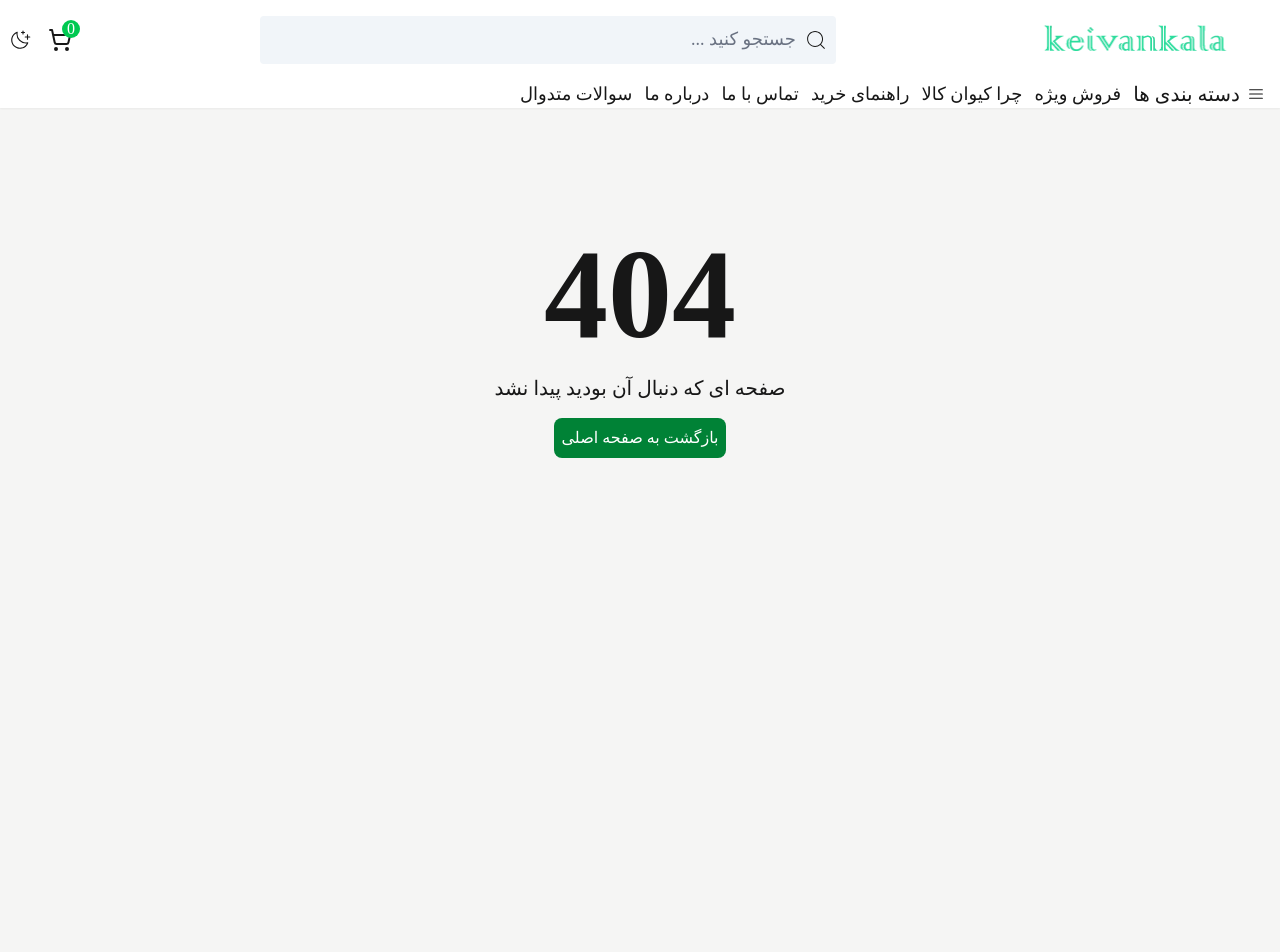
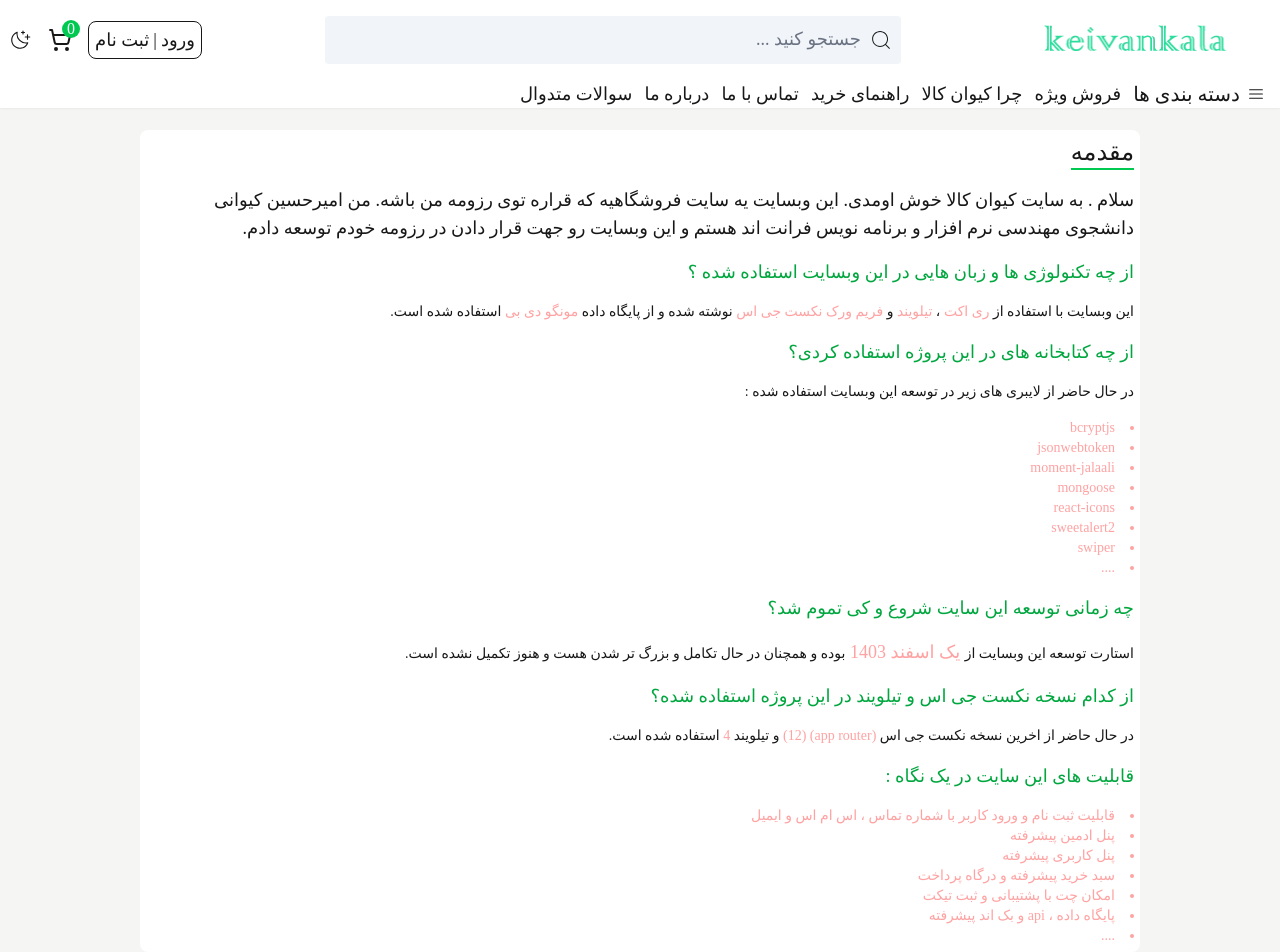
Before and after one commit to Amirkvni/keivanKala, a Next.js app: page /about-us in a window 1280 px wide. Before the commit this address had no page. Shown: the top 952 px of the page. Before the commit the page ends 800 px from the top, so only its background shows below. Built offline with nearby package versions, Linux system fonts and the light colour scheme.

Commit message:
feat : coding about us page

```diff
--- /dev/null
+++ b/src/app/about-us/page.jsx
@@ -0,0 +1,16 @@
+import Footer from "@/components/modules/footer/Footer";
+import Header from "@/components/modules/header/Header";
+import Description from "@/components/templates/about-us/Description";
+import React from "react";
+
+function page() {
+  return (
+    <>
+      <Header />
+      <Description />
+      <Footer />
+    </>
+  );
+}
+
+export default page;
--- /dev/null
+++ b/src/app/special-offers/[name]/page.jsx
@@ -0,0 +1,20 @@
+import Footer from "@/components/modules/footer/Footer";
+import Header from "@/components/modules/header/Header";
+import Shop from "@/components/templates/search/Shop";
+import connectToDB from "@/configs/db";
+import ProductModel from "@/models/Product";
+export default async function page({ params }) {
+  const { name } = await params;
+  connectToDB();
+  const products = await ProductModel.find({
+    category: "Specialoffers",
+    type: name,
+  });
+  return (
+    <>
+      <Header />
+      <Shop products={JSON.parse(JSON.stringify(products))} />
+      <Footer />
+    </>
+  );
+}
--- a/src/components/modules/header/Header.jsx
+++ b/src/components/modules/header/Header.jsx
@@ -117,7 +117,7 @@ function Header({ isLogin }) {
                 />
               </div>
               <div className="flex gap-x-4 items-center">
-                {/* <Link href="/profile">
+                <Link href="/profile">
                   {isLogin ? (
                     <CiUser className="text-2xl" />
                   ) : (
@@ -130,7 +130,7 @@ function Header({ isLogin }) {
                       <span>ثبت نام</span>
                     </Link>
                   )}
-                </Link> */}
+                </Link>
                 <Link
                   href="/checkout-cart"
                   className="relative "
@@ -258,7 +258,7 @@ function Header({ isLogin }) {
                 <Link href="/" className="text-lg	">
                   تماس با ما
                 </Link>
-                <Link href="/" className="text-lg">
+                <Link href="/about-us" className="text-lg">
                   درباره ما
                 </Link>
                 <Link href="/" className="text-lg">
--- /dev/null
+++ b/src/components/templates/about-us/Description.jsx
@@ -0,0 +1,71 @@
+import React from "react";
+
+function Description() {
+  return (
+    <div className="contianer mt-[130px] mx-auto w-[1000px] flex flex-col gap-y-4 bg-white p-6 rounded-lg">
+      <h2 className=" border-b-green-500 border-b-2 w-fit text-2xl">مقدمه </h2>
+      <p className="text-lg">
+        سلام . به سایت کیوان کالا خوش اومدی. این وبسایت یه سایت فروشگاهیه که
+        قراره توی رزومه من باشه. من امیرحسین کیوانی دانشجوی مهندسی نرم افزار و
+        برنامه نویس فرانت اند هستم و این وبسایت رو جهت قرار دادن در رزومه خودم
+        توسعه دادم.
+      </p>
+      <span className="text-lg text-green-600">
+        از چه تکنولوژی ها و زبان هایی در این وبسایت استفاده شده ؟
+      </span>
+      <p className="text-sm ">
+        این وبسایت با استفاده از <span className="text-red-300 ">ری اکت </span>،
+        <span className="text-red-300 "> تیلویند </span>و
+        <span className="text-red-300 "> فریم ورک نکست جی اس </span>
+        نوشته شده و از پایگاه داده
+        <span className="text-red-300 "> مونگو دی بی </span> استفاده شده است.
+      </p>
+      <span className="text-lg text-green-600">
+        از چه کتابخانه های در این پروژه استفاده کردی؟
+      </span>
+      <p className="text-sm ">
+        در حال حاضر از لایبری های زیر در توسعه این وبسایت استفاده شده :
+      </p>
+      <ul className="text-red-300 list-disc list-inside text-sm ">
+        <li>bcryptjs</li>
+        <li>jsonwebtoken</li>
+        <li>moment-jalaali</li>
+        <li>mongoose</li>
+        <li>react-icons</li>
+        <li>sweetalert2</li>
+        <li>swiper</li>
+        <li>....</li>
+      </ul>
+      <span className="text-lg text-green-600">
+        چه زمانی توسعه این سایت شروع و کی تموم شد؟
+      </span>
+      <p className="text-sm ">
+        استارت توسعه این وبسایت از
+        <span className="text-lg text-red-300"> یک اسفند 1403 </span> بوده و
+        همچنان در حال تکامل و بزرگ تر شدن هست و هنوز تکمیل نشده است.
+      </p>
+      <span className="text-green-600 text-lg">
+        از کدام نسخه نکست جی اس و تیلویند در این پروژه استفاده شده؟
+      </span>
+      <p className="text-sm ">
+        در حال حاضر از اخرین نسخه نکست جی اس
+        <span className="text-red-300"> (app router) (12)</span> و تیلویند
+        <span className="text-red-300"> 4 </span> استفاده شده است.
+      </p>
+      <span className="text-lg text-green-600">
+        قابلیت های این سایت در یک نگاه :
+      </span>
+      <ul className="text-red-300 list-disc list-inside text-sm ">
+        <li>قابلیت ثبت نام و ورود کاربر با شماره تماس ، اس ام اس و ایمیل</li>
+        <li>پنل ادمین پیشرفته</li>
+        <li>پنل کاربری پیشرفته</li>
+        <li>سبد خرید پیشرفته و درگاه پرداخت</li>
+        <li>امکان چت با پشتیبانی و ثبت تیکت</li>
+        <li>پایگاه داده ، api و بک اند پیشرفته </li>
+        <li>....</li>
+      </ul>
+    </div>
+  );
+}
+
+export default Description;
--- a/src/components/templates/index/slider/Slider.jsx
+++ b/src/components/templates/index/slider/Slider.jsx
@@ -12,6 +12,7 @@ import myPicture from "@/../public/images/main-banner-top.jpg";
 import mainSliderOne from "@/../public/images/main-slider-1.jpg";
 import mainSliderTwo from "@/../public/images/main-slider-2.jpg";
 import mainSliderThree from "@/../public/images/main-slider-3.jpg";
+import Link from "next/link";
 function Slider() {
   return (
     <div className="container mx-auto mt-[140px] flex flex-col 2xl:flex-row  ">
@@ -27,33 +28,39 @@ function Slider() {
         className="mySwiper1 rounded-lg overflow-hidden "
       >
         <SwiperSlide>
+          <Link href="/">
             <Image
               src={mainSliderOne}
               alt="mainSliderOne"
               width={10000}
               height={10000}
             />
+          </Link>
         </SwiperSlide>
         <SwiperSlide>
+          <Link href="/special-offers/shoes">
             <Image
               src={mainSliderTwo}
               alt="mainSliderTwo"
               width={10000}
               height={10000}
             />
+          </Link>
         </SwiperSlide>
         <SwiperSlide>
+          <Link href="/special-offers/shirts">
             <Image
               src={mainSliderThree}
               alt="mainSliderThree"
               width={10000}
               height={10000}
             />
+          </Link>
         </SwiperSlide>
       </Swiper>
 
       <div className=" 2xl:flex-col gap-y-2  rounded-lg overflow-hidden hidden md:flex p-5 2xl:p-0 gap-x-1 ">
-        <div className="w-2/4 2xl:w-[440px]">
+        <Link href="/special-offers/bags" className="w-2/4 2xl:w-[440px]">
           <Image
             src={myPicture}
             alt="GIF Animation"
@@ -61,10 +68,13 @@ function Slider() {
             width={10000}
             height={10000}
           />
-        </div>
-        <div className="2xl:w-[440px] w-2/4 rounded-lg overflow-hidden ">
+        </Link>
+        <Link
+          href="/"
+          className="2xl:w-[440px] w-2/4 rounded-lg overflow-hidden "
+        >
           <Image src={myGif} alt="GIF Animation" width={10000} height={10000} />
-        </div>
+        </Link>
       </div>
     </div>
   );
--- a/src/components/templates/index/slider/style.css
+++ b/src/components/templates/index/slider/style.css
@@ -20,7 +20,10 @@ body {
   justify-content: center;
   align-items: center;
 }
-
+.mySwiper1 .swiper-slide a {
+  width: 100%;
+  height: 100%;
+}
 .mySwiper1 .swiper-slide img {
   display: block;
   width: 100%;
--- a/src/components/templates/special-offers/SpecialBanner.jsx
+++ b/src/components/templates/special-offers/SpecialBanner.jsx
@@ -6,7 +6,7 @@ import { PiFireSimple } from "react-icons/pi";
 import { BiSolidTimer } from "react-icons/bi";
 
 function SpecialBanner() {
-  const targetTime = new Date("2025-03-22").getTime();
+  const targetTime = new Date("2025-03-24").getTime();
   const [timeLeft, setTimeLeft] = useState(targetTime - Date.now());
   useEffect(() => {
     if (timeLeft <= 0) return;
@@ -32,7 +32,6 @@ function SpecialBanner() {
       .padStart(2, "0")} :${seconds.toString().padStart(2, "0")}`;
   };
 
-  console.log(timeLeft);
 
   return (
     <div className="container mx-auto h-[100px] bg-red-400 mt-[130px] rounded-2xl relative">
--- a/src/components/templates/special-offers/SpecialOffers.jsx
+++ b/src/components/templates/special-offers/SpecialOffers.jsx
@@ -39,7 +39,7 @@ function SpecialOffers() {
           {/* left */}
           <div className="w-3/4 flex flex-col gap-y-3 p-2 bg-gray-100">
             {/* top : */}
-            <div className="flex gap-x-4 items-center [&>button]:cursor-pointer">
+            <div className="flex gap-x-7 text-xl  items-center [&>button]:cursor-pointer bg-white rounded-lg p-4">
               <div className="flex gap-x-1 items-center">
                 <FaFilter />
                 <span>مرتب سازی بر اساس</span>
```
Lines whose indentation alone changed are shown as unchanged.
